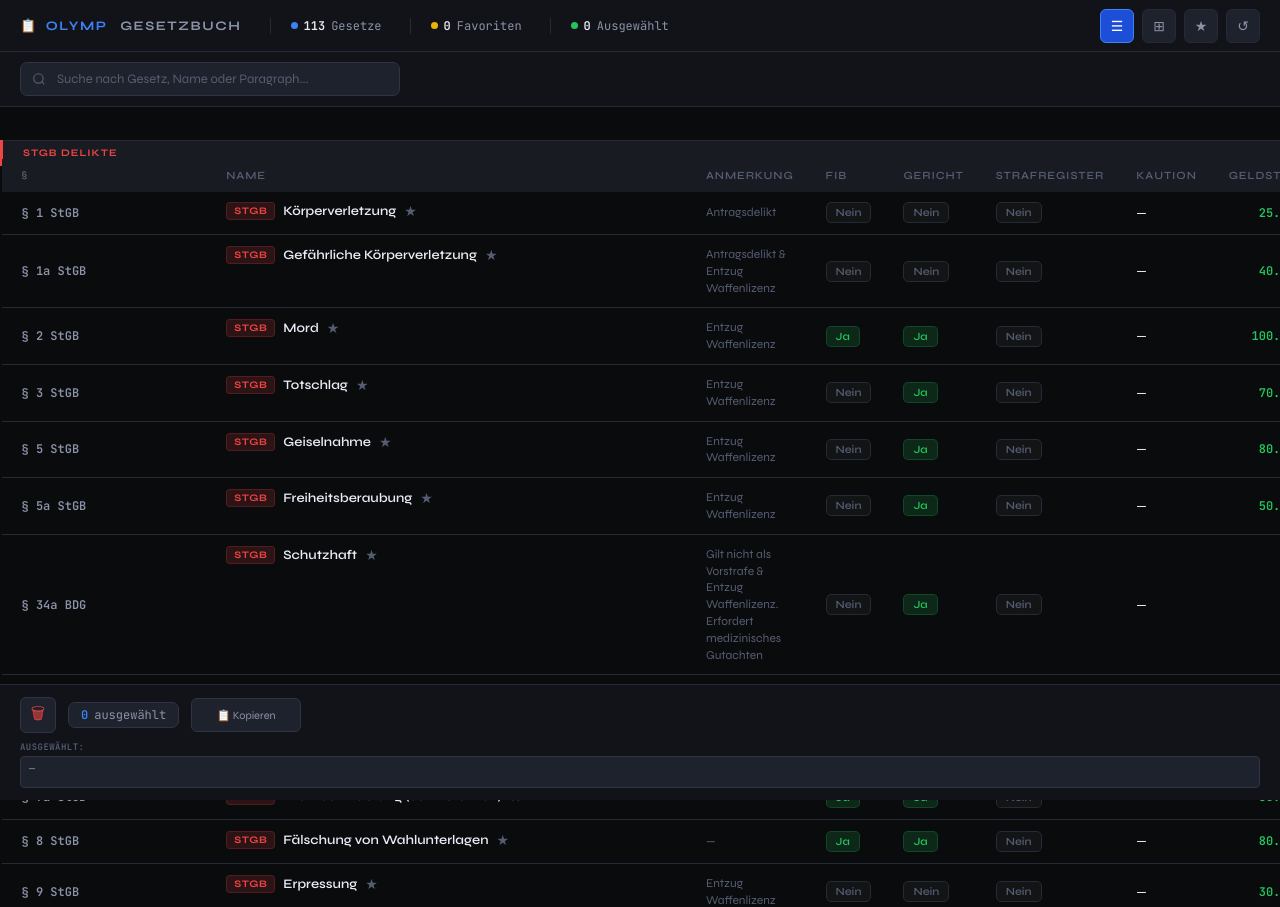
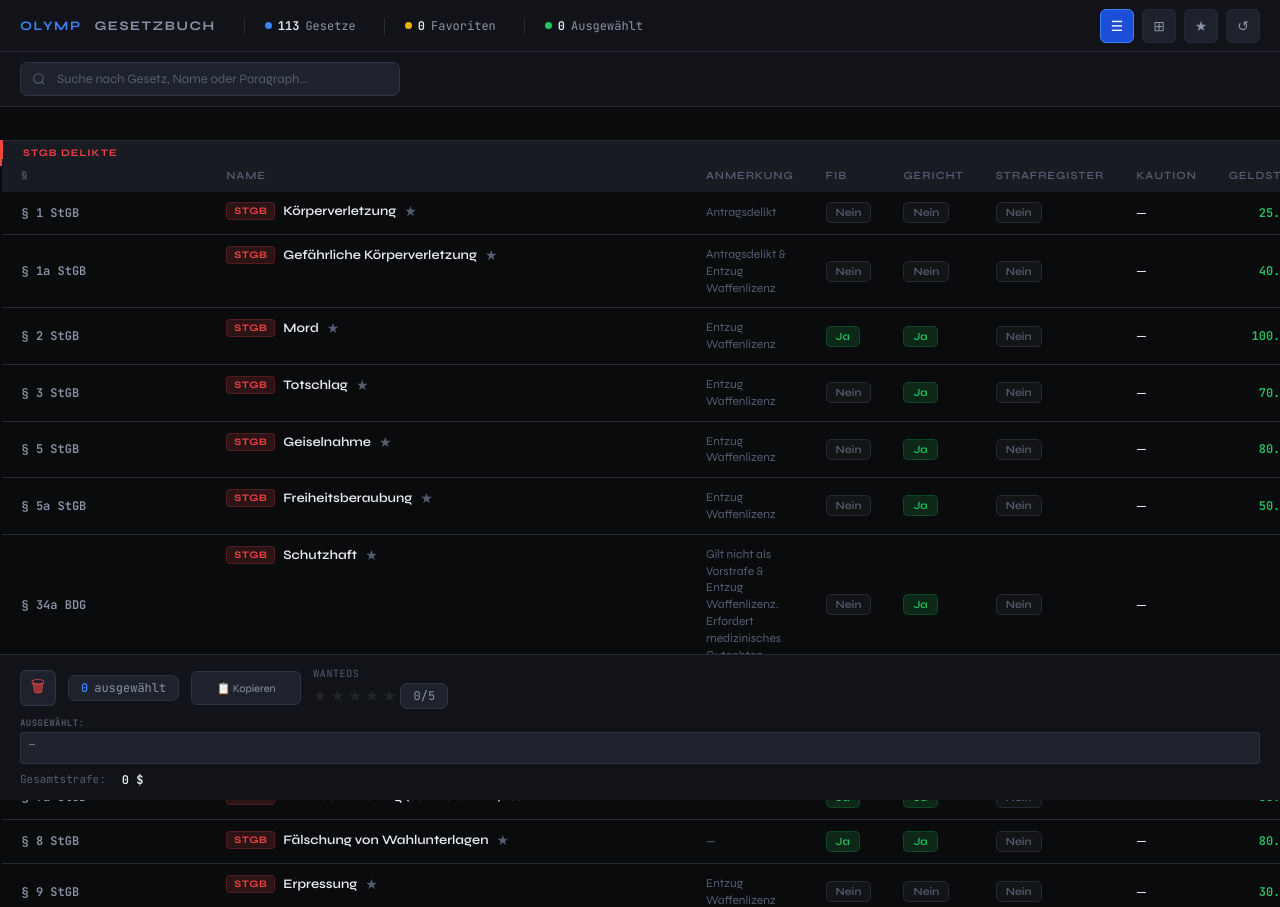
Before and after one commit to Olymprp/Olymprp.github.io, a plain HTML site: page index.html in a window 1280 px wide. Shown: the top 907 px of the page. Drawn offline with Linux system fonts and the light colour scheme.

Commit message:
Update Index.html

```diff
--- a/index.html
+++ b/index.html
@@ -521,7 +521,7 @@ tbody tr { animation: fadeIn 0.2s ease both; }
 
 <!-- TOP BAR -->
 <div class="topbar">
-  <div class="topbar-logo">📋 <span>Olymp</span>&nbsp;Gesetzbuch</div>
+  <div class="topbar-logo"> <span>Olymp</span>&nbsp;Gesetzbuch</div>
   <div class="topbar-stat">
     <div class="dot"></div>
     <strong id="total-count">0</strong> Gesetze
@@ -582,10 +582,25 @@ tbody tr { animation: fadeIn 0.2s ease both; }
     <button class="bottombar-del" id="btn-del" title="Auswahl aufheben">🗑</button>
     <div class="sel-pill"><strong id="bb-count">0</strong> ausgewählt</div>
     <button class="bottombar-copy" id="btn-copy">📋 Kopieren</button>
+    <div class="bb-wanted-wrap">
+      <div class="bb-wanted-label">Wanteds</div>
+      <div class="bb-stars-row">
+        <span id="wstar1" class="bb-star">★</span>
+        <span id="wstar2" class="bb-star">★</span>
+        <span id="wstar3" class="bb-star">★</span>
+        <span id="wstar4" class="bb-star">★</span>
+        <span id="wstar5" class="bb-star">★</span>
+        <span id="wstar-num" class="sel-pill">0/5</span>
+      </div>
+    </div>
+    <div class="bb-cap-pill" id="bb-cap-pill">⚠ Wanted-Cap erreicht</div>
   </div>
   <div class="bb-preview-wrap">
     <div class="bb-preview-label">Ausgewählt:</div>
     <div class="bb-preview-content" id="bb-preview">—</div>
+  </div>
+  <div class="bottombar-info">
+    <label>Gesamtstrafe:</label> <span id="bb-total-geld">0 $</span>
   </div>
 </div>
 </div>
@@ -855,6 +870,10 @@ function updateBottomBar() {
   const preview = selLaws.length > 0 ? selLaws.map(l => l.para).join(', ') : '—';
   document.getElementById('bb-preview').textContent = preview;
 
+  // Geldsumme berechnen
+  const totalGeld = selLaws.reduce((a, l) => a + (l.geld || 0), 0);
+  document.getElementById('bb-total-geld').textContent = totalGeld > 0 ? totalGeld.toLocaleString('de-DE') + ' $' : '0 $';
+
   // Wanted-Sterne aktualisieren — maximal 5 anzeigen, egal wie viele gewählt
   const rawWanted = getTotalWanted();
   const totalWanted = Math.min(rawWanted, MAX_WANTED);
```
